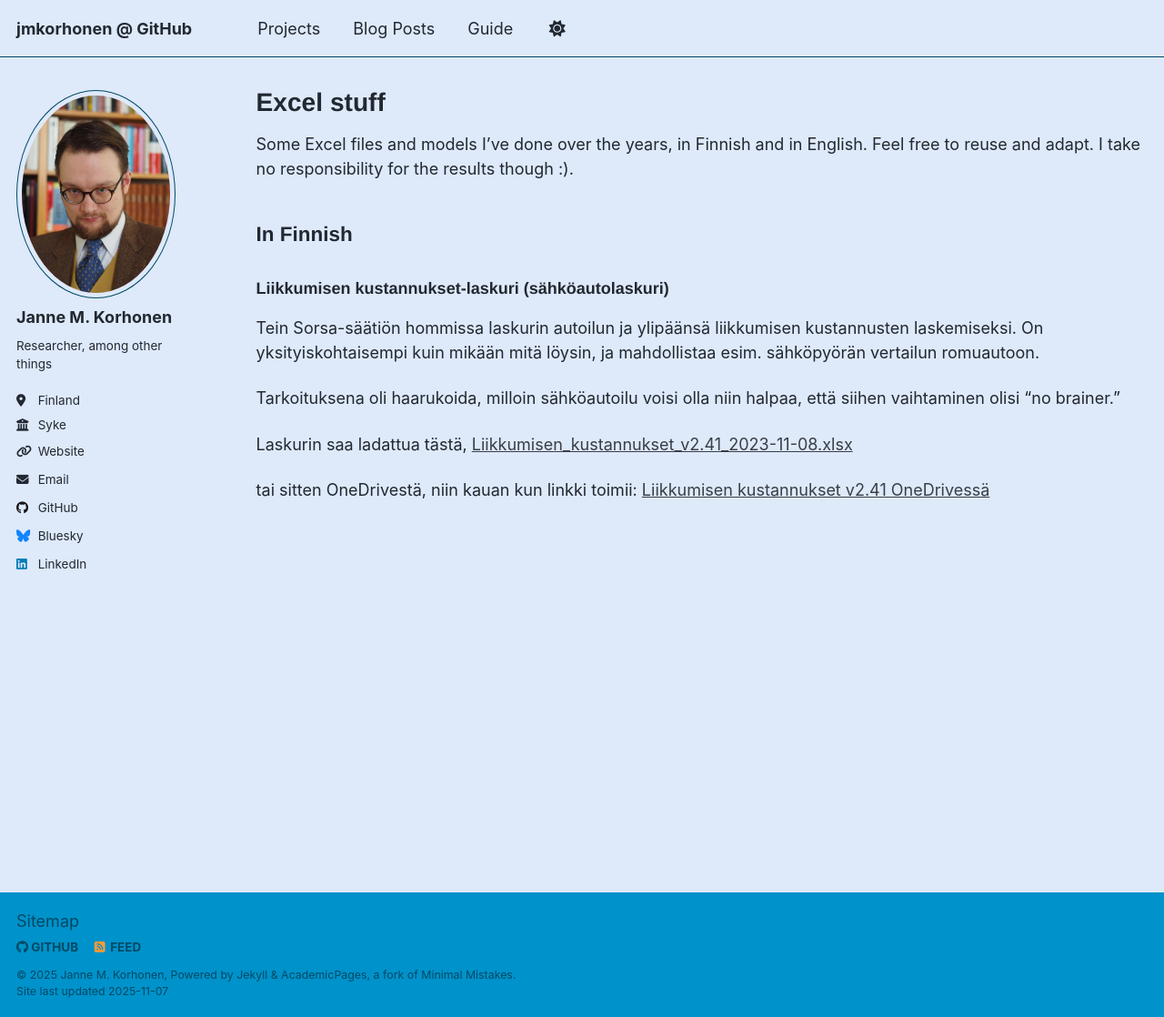
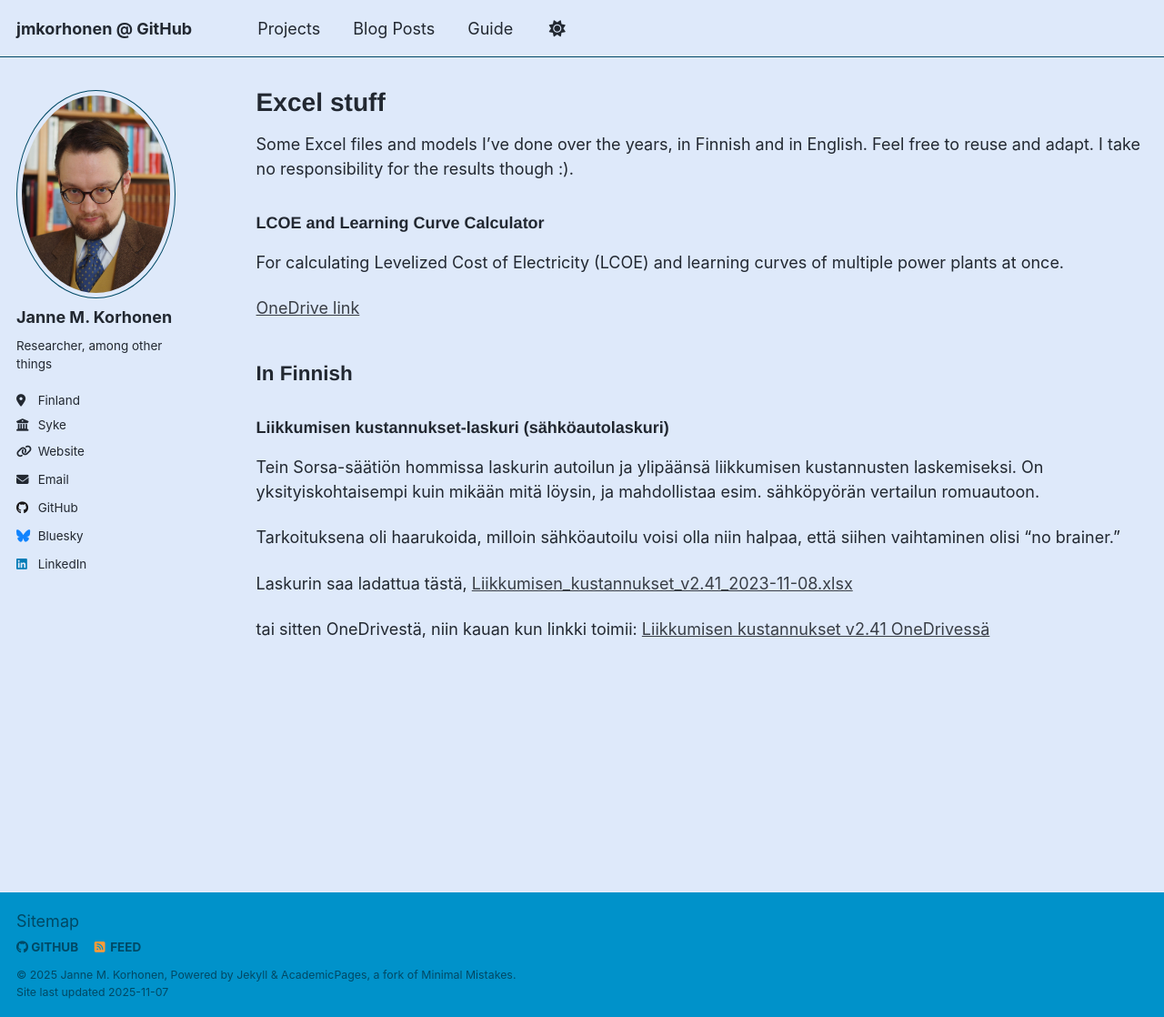
Before and after one commit to jmkorhonen/jmkorhonen.github.io, a Jekyll site: the page built from _pages/Excel.md, in a window 1280 px wide and 1118 px high. Shown: the whole window at 91% size. Built offline with Jekyll 4.4.1, drawn with Linux system fonts in a browser that asks for light colours; a script that is not in the unit is left out.

Commit message:
Update Excel.md

```diff
--- a/_pages/Excel.md
+++ b/_pages/Excel.md
@@ -5,6 +5,11 @@ permalink: /Excel/
 author_profile: true
 ---
 Some Excel files and models I've done over the years, in Finnish and in English. Feel free to reuse and adapt. I take no responsibility for the results though :).
+
+### LCOE and Learning Curve Calculator
+For calculating Levelized Cost of Electricity (LCOE) and learning curves of multiple power plants at once.
+
+[OneDrive link](https://1drv.ms/x/c/6211aaa9a49964d4/EdRkmaSpqhEggGJiCwAAAAABpR7BtKqMZzmtOaQKGUIcpw?e=h7Ma3m)
 
 ## In Finnish
 
```
